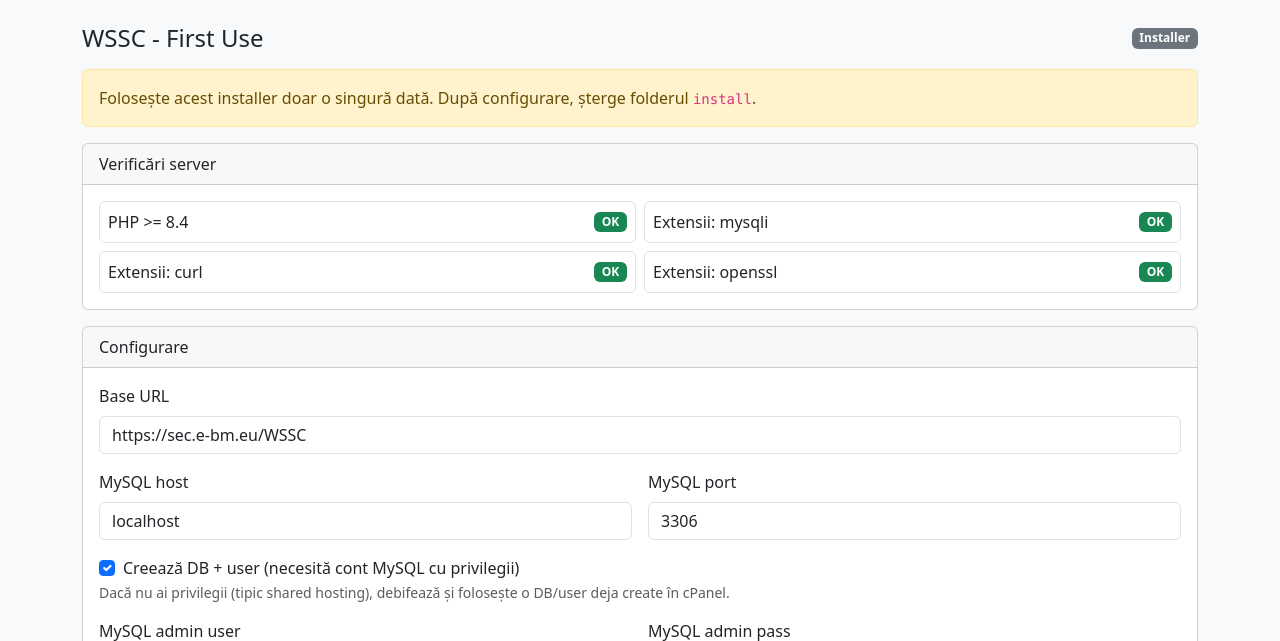
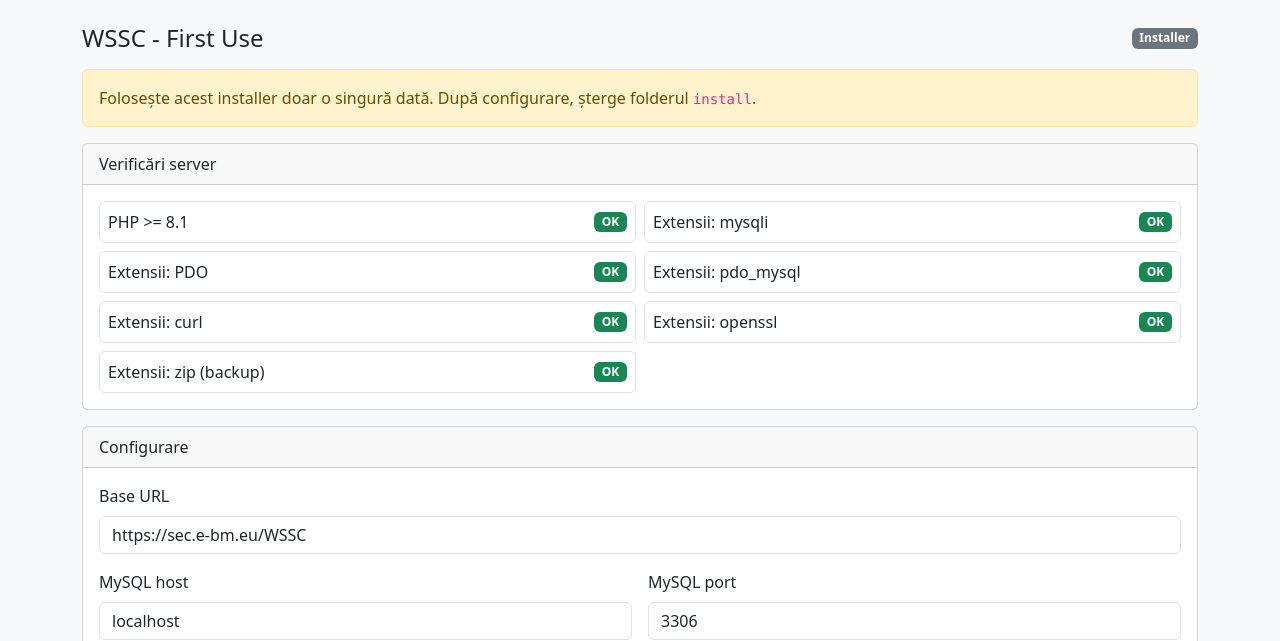
Before and after one commit to dirzanbogdan/Web-Site-Security-Checker, a PHP site: page /install/first_use.php in a window 1280 px wide. Shown: the top 641 px of the page. Run offline with PHP 8.4, Linux system fonts and the light colour scheme.

Commit message:
Improve installer checks and PDO error messages

```diff
--- a/install/first_use.php
+++ b/install/first_use.php
@@ -280,10 +280,13 @@ try {
 }
 
 $checks = [
-    'PHP >= 8.4' => version_compare(PHP_VERSION, '8.4.0', '>='),
+    'PHP >= 8.1' => version_compare(PHP_VERSION, '8.1.0', '>='),
     'Extensii: mysqli' => extension_loaded('mysqli'),
+    'Extensii: PDO' => extension_loaded('pdo'),
+    'Extensii: pdo_mysql' => extension_loaded('pdo_mysql'),
     'Extensii: curl' => extension_loaded('curl'),
     'Extensii: openssl' => extension_loaded('openssl'),
+    'Extensii: zip (backup)' => extension_loaded('zip'),
 ];
 
 ?>
```
Also changed, not shown: app/bootstrap.php (+7 -0 lines).
